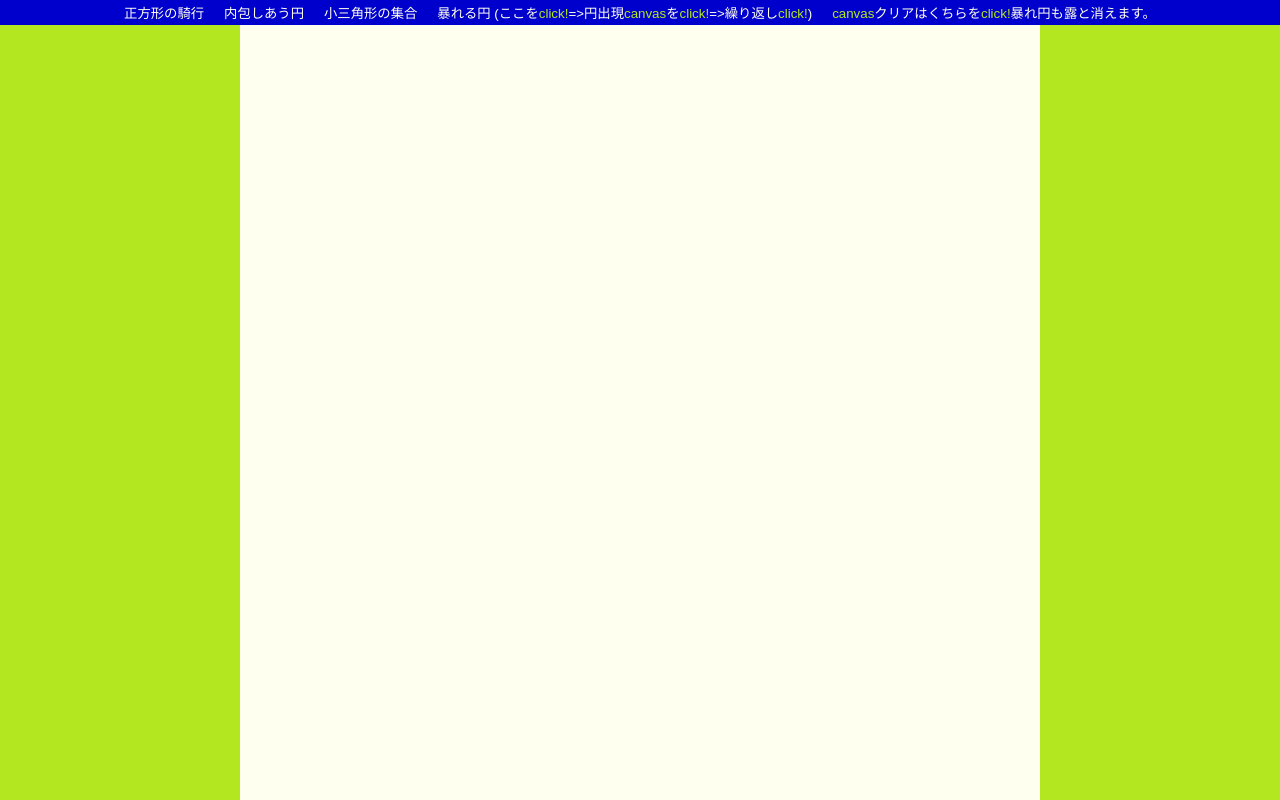
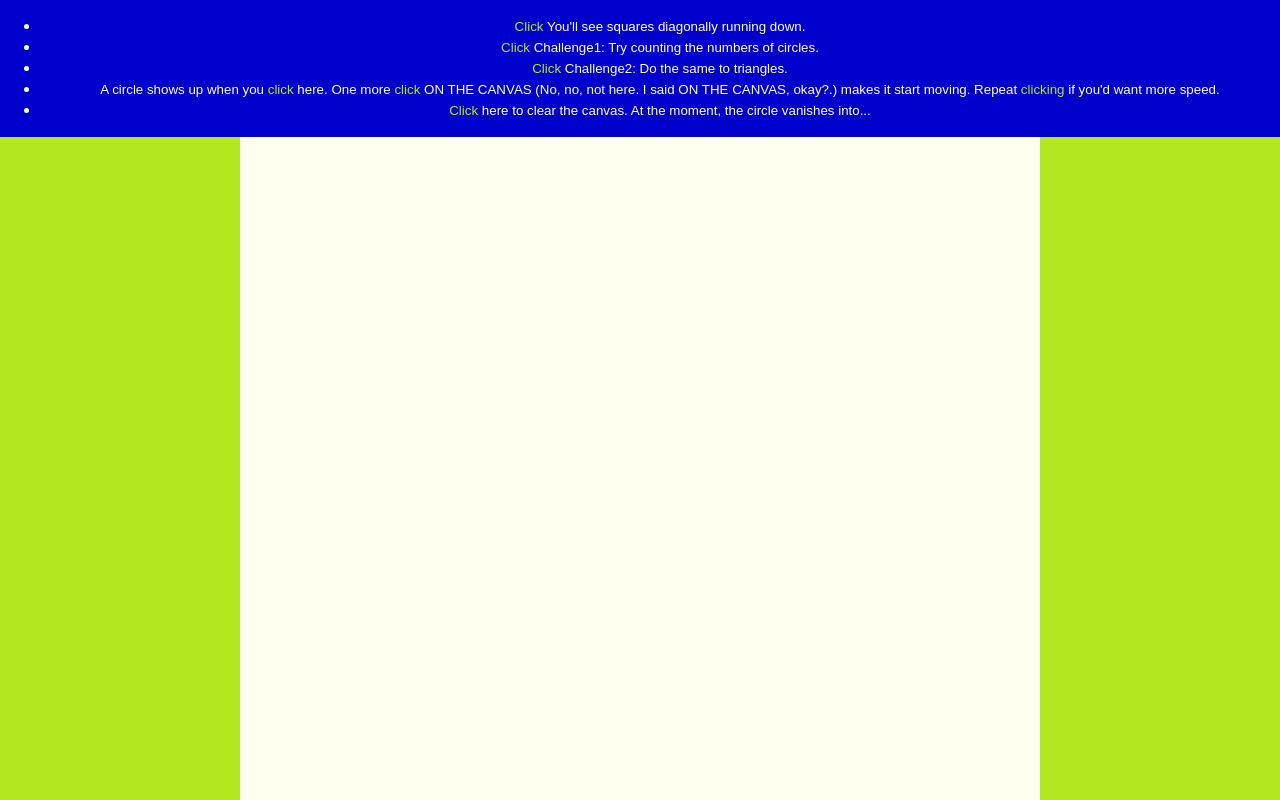
Before and after one commit to solaris0051/canvasESMeducated, a website: page index.html in a window 1280 px wide. Shown: the top 800 px of the page. Drawn offline with Linux system fonts and the light colour scheme.

Commit message:
Revamped.

```diff
--- a/index.html
+++ b/index.html
@@ -1,16 +1,11 @@
 <!DOCTYPE html>
 <html lang="ja">
+
 <head>
 	<meta charset="utf-8" />
-    <meta
-      http-equiv="Content-Security-Policy"
-      content="default-src 'self';script-src 'self';font-src 'self';style-src 'self';object-src 'none'"
-    />
+	<meta http-equiv="Content-Security-Policy" content="default-src 'self';script-src 'self';font-src 'self';style-src 'self';object-src 'none'" />
 	<meta name="viewport" content="width=device-width,initial-scale=1" />
-    <meta
-      name="description"
-      content="Adopting-ESM-with-2D-contexts-put-on-a-canvas."
-    />
+	<meta name="description" content="Adopting-ESM-with-2D-contexts-put-on-a-canvas." />
 	<title>canvasESMeducated</title>
 	<link rel="icon" type="image/x-icon" href="favicon.ico" />
 	<link rel="preload" as="style" href="style.css">
@@ -21,16 +16,15 @@
 <body>
 	<div class="wrapper">
 		<header>
-        <button class="square">正方形の騎行</button>
-        <button class="circle">内包しあう円</button>
-        <button class="triangle">小三角形の集合</button>
-        <button class="action">
-          暴れる円
-          (ここを<span>click!</span>=>円出現<span>canvas</span>を<span>click!</span>=>繰り返し<span>click!</span>)
-        </button>
-        <button class="clear">
-          <span>canvas</span>クリアはくちらを<span>click!</span>暴れ円も露と消えます。
-        </button>
+			<nav>
+				<ul>
+					<li><button class="square"><span>Click</span> You'll see squares diagonally running down.</button></li>
+					<li><button class="circle"><span>Click</span> Challenge1: Try counting the numbers of circles.</button></li>
+					<li><button class="triangle"><span>Click</span> Challenge2: Do the same to triangles.</button></li>
+					<li><button class="action">A circle shows up when you <span>click</span> here. One more <span>click</span> ON THE CANVAS (No, no, not here. I said ON THE CANVAS, okay?.) makes it start moving. Repeat <span>clicking</span> if you'd want more speed.</button></li>
+					<li><button class="clear"><span>Click</span> here to clear the canvas. At the moment, the circle vanishes into...</button></li>
+				</ul>
+			</nav>
 		</header>
 		<main>
 			<canvas id="canvas"></canvas>
@@ -40,4 +34,5 @@
 		</footer>
 	</div>
 </body>
+
 </html>
--- a/package.json
+++ b/package.json
@@ -15,11 +15,11 @@
   "license": "ISC",
   "devDependencies": {
     "@babel/core": "^7.19.3",
-    "@babel/preset-env": "^7.19.1",
+    "@babel/preset-env": "^7.19.3",
     "babel-loader": "^8.2.5",
     "css-loader": "^6.7.1",
     "mini-css-extract-plugin": "^2.6.1",
-    "postcss": "^8.4.16",
+    "postcss": "^8.4.17",
     "postcss-loader": "^7.0.1",
     "postcss-preset-env": "^7.8.2",
     "webpack": "^5.74.0",
```
Also changed, not shown: modules/CanvasAnim.js (+6 -6 lines), 1 other file. Lines whose indentation alone changed are shown as unchanged.
